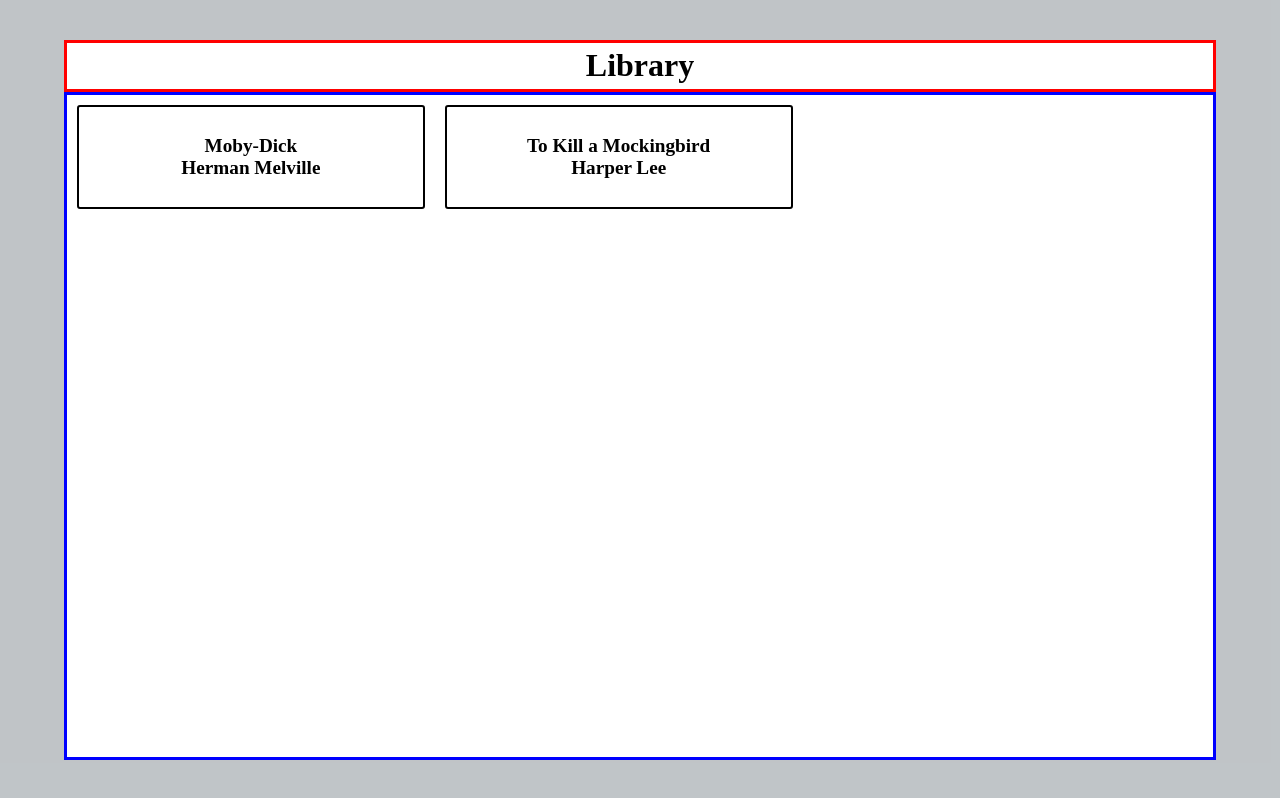
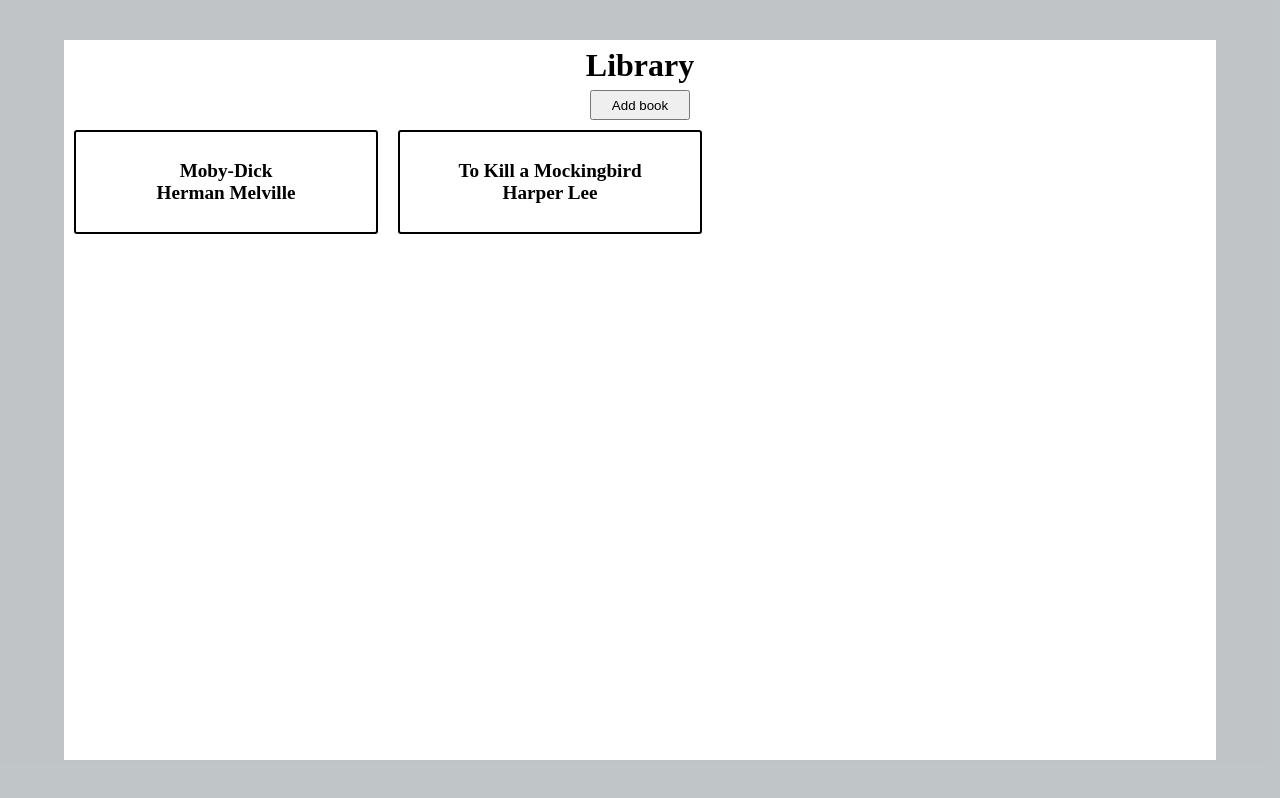
Before and after one commit to jdidcote/the-odin-project-javascript, a plain HTML site: page library/index.html in a window 1280 px wide. Drawn offline with Linux system fonts and the light colour scheme.

Commit message:
Added "add book" button

```diff
--- a/library/index.html
+++ b/library/index.html
@@ -11,7 +11,10 @@
   <body>
     <div class="container">
       <div class="library">
-        <div class="library-header"><h1>Library</h1></div>
+        <div class="library-header">
+          <h1>Library</h1>
+          <div><button>Add book</button></div>
+        </div>
         <div class="books"></div>
       </div>
     </div>
--- a/library/styles.css
+++ b/library/styles.css
@@ -20,14 +20,15 @@
   height: 90%;
   margin: auto;
   background-color: white;
-  min-height: 550px;
-  min-width: 550px;
+  min-height: 500px;
+  min-width: 500px;
 }
 
 .library-header {
   display: flex;
-  border: 3px solid red;
-  height: 50px;
+  flex-direction: column;
+  justify-content: center;
+  height: 90px;
   text-align: center;
 }
 
@@ -35,10 +36,15 @@
   margin: auto;
 }
 
+.library-header button {
+  /* margin: auto; */
+  height: 30px;
+  width: 100px;
+}
+
 .books {
   display: flex;
   flex-wrap: wrap;
-  border: 3px solid blue;
   height: 100%;
   /* padding: 20px; */
 }
@@ -53,6 +59,7 @@
   min-height: 75px;
   width: 30%;
   max-height: 100px;
+  max-width: 300px;
   margin: 10px;
 }
 
```
